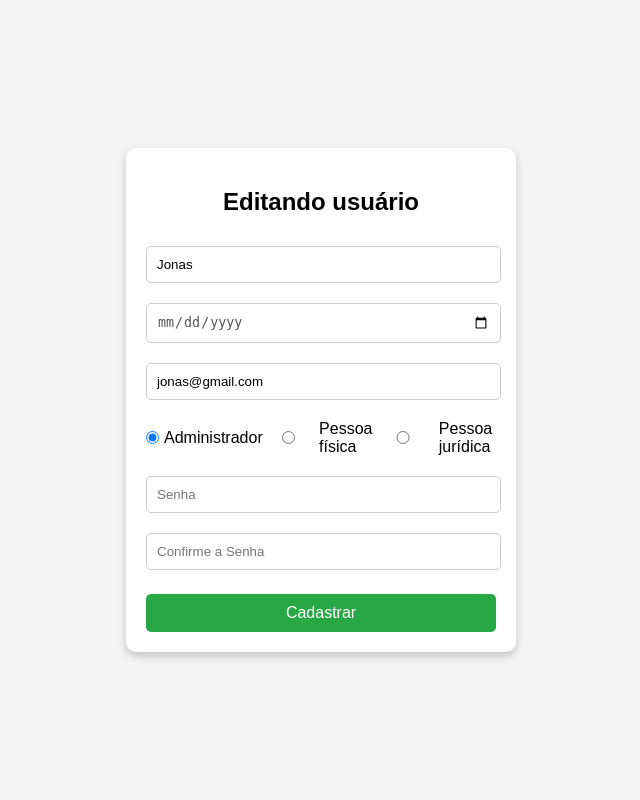
After one commit to marcoantoni/dw2, a PHP site: page /editar.php?id=1 in a window 1280 px wide. The commit adds this page. Shown: the whole page, without its empty margins (319-959 px from the left). Run offline with PHP 8.4, Linux system fonts and the light colour scheme; data comes from the database, SQL or seed files in the repository.

Commit message:
CRUD: operação de edição

```diff
--- /dev/null
+++ b/usuarios/editar.php
@@ -0,0 +1,56 @@
+<!DOCTYPE html>
+<html lang="pt-br">
+<head>
+    <meta charset="UTF-8">
+    <meta name="viewport" content="width=device-width, initial-scale=1.0">
+    <title>Editando usuário</title>
+    <link rel="stylesheet" href="style.css">
+</head>
+<body>
+    <div class="container">
+        <?php
+            $id_usuario = $_GET["id"]; // pegando o parametro de usuário que vem da url
+
+            $conn = mysqli_connect("localhost", "root", "", "dw2");
+
+            if ($conn) {
+
+                // string da consulta responsável por recuperar o registro a ser editado
+               $sql = "SELECT * FROM usuarios WHERE id = $id_usuario";
+
+               $resultado = mysqli_query($conn, $sql);
+
+               if (mysqli_num_rows( $resultado) == 1) {
+                    // encontrou o registro
+                    $usuario = mysqli_fetch_array($resultado);
+
+                    $nome = $usuario["nome"];
+                    $nasc = $usuario["nascimento"];
+                    $email = $usuario["email"];
+                    $tipo = $usuario["tipo"];
+               } else {
+                    // não encontrou nenhum registro
+                    header("location: mostrar.php");
+               }
+            }
+        ?>
+        <h2>Editando usuário</h2>
+        <form method="POST" action="proc_cad.php">
+            <input type="text" name="nome" placeholder="Nome Completo" value="<?= $nome ?>" required>
+            <input type="date" name="nasc" placeholder="Nascimento" value="<?= $nasc ?>">
+            <input type="email" name="email" placeholder="E-mail" value="<?= $email ?>" >
+            <div class="radio-group">
+                <label><input type="radio" name="tipo" value="1" <?= $tipo == 1 ? 'checked' : '' ?> > Administrador</label>
+                <label><input type="radio" name="tipo" value="2" <?= $tipo == 2 ? 'checked' : '' ?> > Pessoa física</label>
+                <label><input type="radio" name="tipo" value="3" <?= $tipo == 3 ? 'checked' : '' ?> > Pessoa jurídica</label>
+            </div>
+            <input type="password" name="senha" placeholder="Senha" >
+            <input type="password"  name="senha2" placeholder="Confirme a Senha" >
+            <!-- criando um campo oculto de formulário para controlar se a operação é de edição -->
+            <input type="hidden" name="id_usuario" value="<?=  $id_usuario ?>">
+            <p id="mensagemErro" class="error"></p>
+            <button type="submit" name="cadastrar">Cadastrar</button>
+        </form>
+    </div>
+</body>
+</html>
--- a/usuarios/mostrar.php
+++ b/usuarios/mostrar.php
@@ -81,7 +81,7 @@
             if (isset($_SESSION["msg_sucesso"])) :
         ?>
             <div class="alert">
-                Registro inserido com sucesso!
+                <?php echo ($_SESSION["msg_sucesso"]); ?>
             </div>
         <?php
             unset($_SESSION["msg_sucesso"]);    // exclui a variavel de sessão
--- /dev/null
+++ b/usuarios/style.css
@@ -0,0 +1,62 @@
+body {
+    font-family: Arial, sans-serif;
+    background-color: #f4f4f4;
+    display: flex;
+    justify-content: center;
+    align-items: center;
+    height: 100vh;
+    margin: 0;
+}
+.container {
+    background: white;
+    padding: 20px;
+    border-radius: 10px;
+    box-shadow: 0 4px 8px rgba(0, 0, 0, 0.2);
+    width: 350px;
+    text-align: center;
+}
+h2 {
+    margin-bottom: 20px;
+}
+input {
+    width: 95%;
+    padding: 10px;
+    margin: 10px 0;
+    border: 1px solid #ccc;
+    border-radius: 5px;
+}
+input[type="date"] {
+    appearance: none;
+    -webkit-appearance: none;
+    -moz-appearance: none;
+    background-color: white;
+    color: #555;
+}
+button {
+    background: #28a745;
+    color: white;
+    border: none;
+    padding: 10px;
+    width: 100%;
+    border-radius: 5px;
+    cursor: pointer;
+    font-size: 16px;
+}
+button:hover {
+    background: #218838;
+}
+.error {
+    color: red;
+    font-size: 14px;
+}
+.radio-group {
+    text-align: left;
+    margin: 10px 0;
+    display: flex;
+    justify-content: space-between;
+}
+.radio-group label {
+    display: flex;
+    align-items: center;
+    gap: 5px;
+}
```
Also changed, not shown: usuarios/mostrar_final.php (added, +149 -0 lines), usuarios/proc_cad.php (+15 -3 lines).
